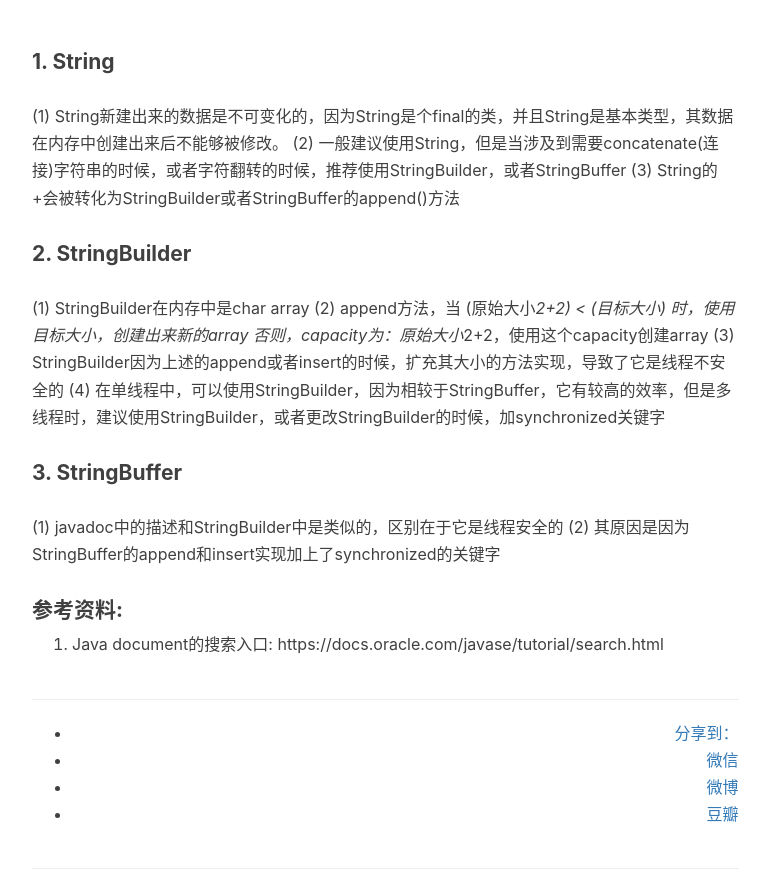
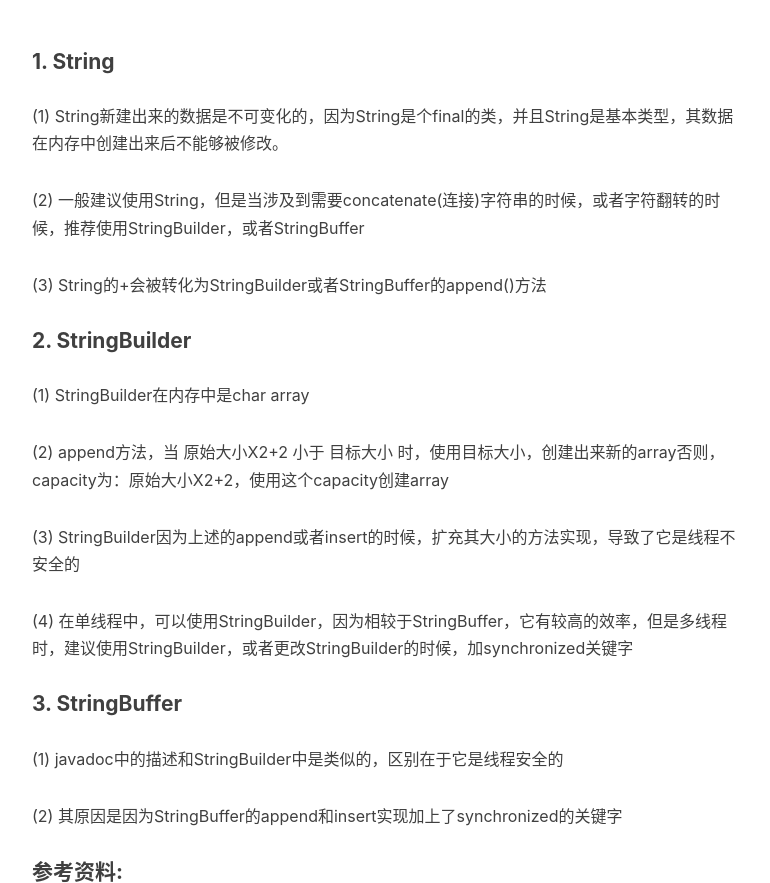
Before and after one commit to baiscjava/basicjava.github.io, a Jekyll site: the page built from _posts/2017-01-05-String,StringBuilderStringBuffer的区别.md, in a window 1280 px wide and 1400 px high. Shown: the part 517-1400 px from the top of the window, without its empty margins (233-1003 px from the left). Built offline with Jekyll 4.4.1, drawn with Linux system fonts in a browser that asks for light colours; nearby versions of some CDN libraries; comment, search, counter and statistics services are not loaded.

Commit message:
Update 2017-01-05-String,StringBuilderStringBuffer的区别.md

```diff
--- a/_posts/2017-01-05-String,StringBuilderStringBuffer的区别.md
+++ b/_posts/2017-01-05-String,StringBuilderStringBuffer的区别.md
@@ -11,18 +11,23 @@ tags:
 
 #### 1. String
 (1) String新建出来的数据是不可变化的，因为String是个final的类，并且String是基本类型，其数据在内存中创建出来后不能够被修改。
+
 (2) 一般建议使用String，但是当涉及到需要concatenate(连接)字符串的时候，或者字符翻转的时候，推荐使用StringBuilder，或者StringBuffer
+
 (3) String的+会被转化为StringBuilder或者StringBuffer的append()方法
 
 #### 2. StringBuilder
 (1) StringBuilder在内存中是char array
-(2) append方法，当 (原始大小*2+2) < (目标大小) 时，使用目标大小，创建出来新的array
-否则，capacity为：原始大小*2+2，使用这个capacity创建array
+
+(2) append方法，当 原始大小X2+2 小于 目标大小 时，使用目标大小，创建出来新的array否则，capacity为：原始大小X2+2，使用这个capacity创建array
+
 (3) StringBuilder因为上述的append或者insert的时候，扩充其大小的方法实现，导致了它是线程不安全的
+
 (4) 在单线程中，可以使用StringBuilder，因为相较于StringBuffer，它有较高的效率，但是多线程时，建议使用StringBuilder，或者更改StringBuilder的时候，加synchronized关键字
 
 #### 3. StringBuffer
 (1) javadoc中的描述和StringBuilder中是类似的，区别在于它是线程安全的
+
 (2) 其原因是因为StringBuffer的append和insert实现加上了synchronized的关键字
 
 #### 参考资料:
```
